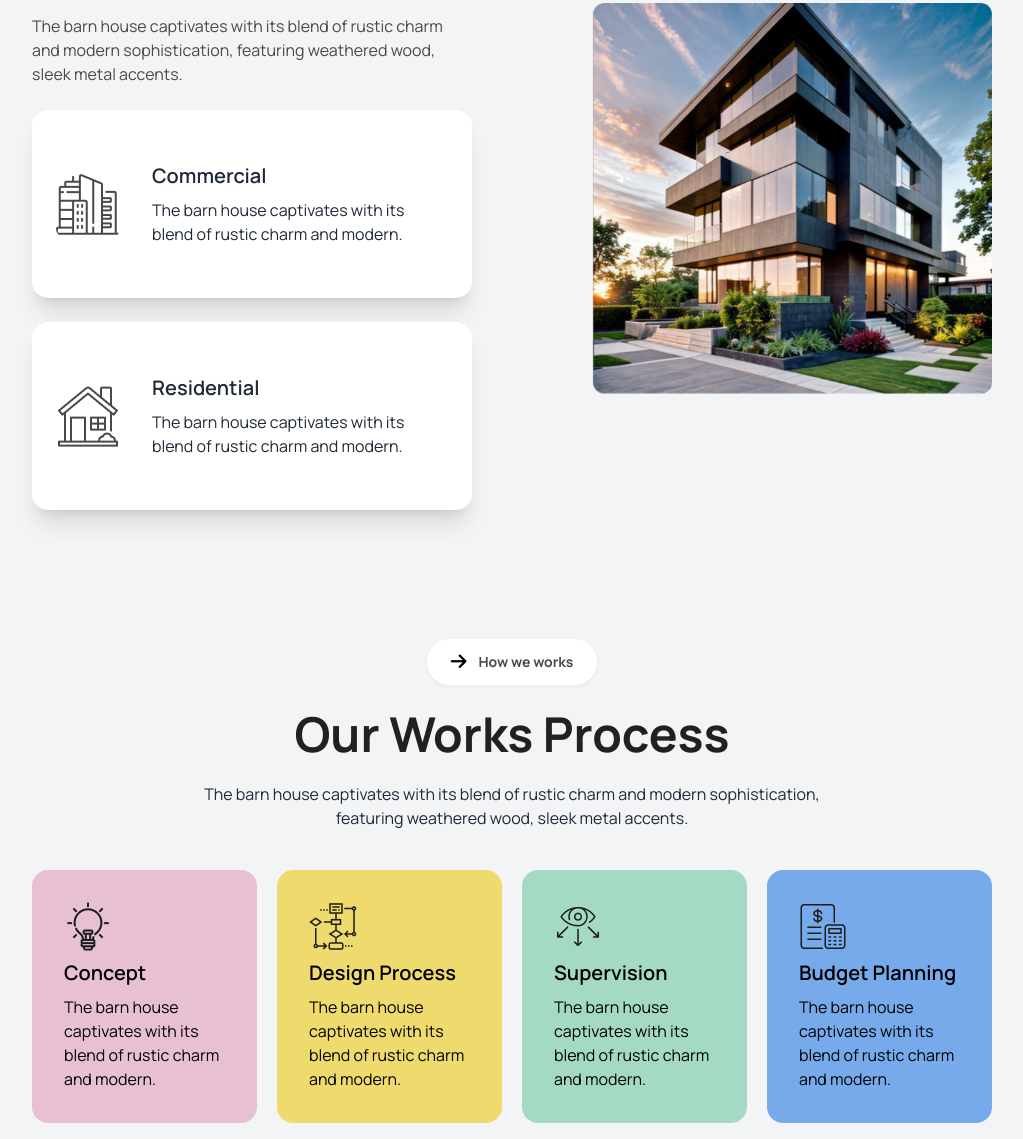
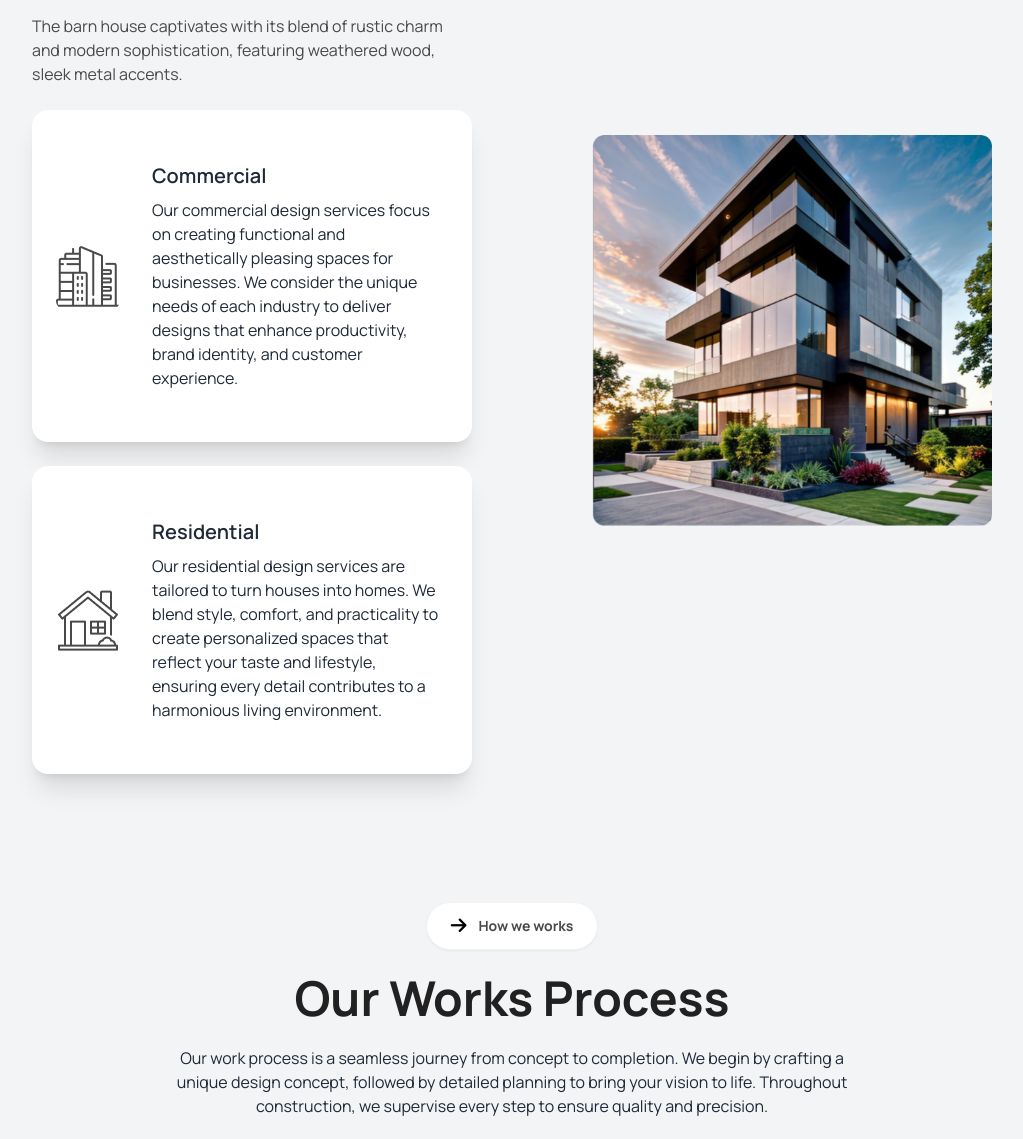
Before and after one commit to Yead191/assignment-3, a plain HTML site: page index.html in a window 1280 px wide. Shown: the part 1253-2392 px from the top of the page, without its empty margins (128-1151 px from the left). Drawn offline with nearby package versions, Linux system fonts and the light colour scheme.

Commit message:
Project complete

```diff
--- a/index.html
+++ b/index.html
@@ -132,23 +132,23 @@
 
                 <div
                     class="space-y-6 md:space-y-0 md:space-x-4 lg:space-x-0 lg:space-y-6 grid grid-cols-1 md:grid-cols-2 lg:grid-cols-1">
-                    <div class="card flex flex-row bg-base-100 shadow-xl pl-6 py-5">
+                    <div class="card flex flex-row bg-base-100 shadow-xl pl-6 py-5 items-start lg:items-center">
                         <figure>
-                            <img class="w-full rounded-lg" src="assets/commercial.png" alt="Album" />
+                            <img class="w-full rounded-lg pt-8 lg:pt-0" src="assets/commercial.png" alt="Album" />
                         </figure>
                         <div class="card-body w-5/6 text-left">
                             <h2 class="card-title">Commercial</h2>
-                            <p>The barn house captivates with its blend of rustic charm and modern.</p>
+                            <p>Our commercial design services focus on creating functional and aesthetically pleasing spaces for businesses. We consider the unique needs of each industry to deliver designs that enhance productivity, brand identity, and customer experience.</p>
 
                         </div>
                     </div>
-                    <div class="card flex flex-row  bg-base-100 shadow-xl pl-6 py-5">
+                    <div class="card flex flex-row  bg-base-100 shadow-xl pl-6 py-5 items-start lg:items-center">
                         <figure>
-                            <img src="assets/residential.png" alt="Album" />
+                            <img class="pt-8 lg:pt-0" src="assets/residential.png" alt="Album" />
                         </figure>
                         <div class="card-body w-5/6 text-left">
                             <h2 class="card-title">Residential</h2>
-                            <p>The barn house captivates with its blend of rustic charm and modern.</p>
+                            <p>Our residential design services are tailored to turn houses into homes. We blend style, comfort, and practicality to create personalized spaces that reflect your taste and lifestyle, ensuring every detail contributes to a harmonious living environment.</p>
 
                         </div>
                     </div>
@@ -168,12 +168,11 @@
 
         <!-- how we works -->
         <div class="mt-24">
-            <div class="space-y-6 text-center">
+            <div class="space-y-6 text-center ">
                 <button class="btn bg-white text-[#494949]  rounded-full font-bold  px-6 pb-1 pt-1  mt-8 "><i
                         class="mr-1 fa-solid fa-arrow-right text-lg  text-black "></i> How we works </button>
                 <h1 class="text-[#212121] font-bold text-4xl lg:text-5xl"> Our Works Process</h1>
-                <p class="text-gray-1 lg:w-[678px] mx-auto leading-6">The barn house captivates with its blend of rustic
-                    charm and modern sophistication, featuring weathered wood, sleek metal accents.</p>
+                <p class="text-gray-1 lg:w-[678px] mx-auto leading-6">Our work process is a seamless journey from concept to completion. We begin by crafting a unique design concept, followed by detailed planning to bring your vision to life. Throughout construction, we supervise every step to ensure quality and precision.</p>
             </div>
 
             <!-- cards -->
@@ -183,8 +182,7 @@
                     <div class="card-body text-black">
                         <img class="w-[48px]" src="assets/concept.png" alt="">
                         <h2 class="card-title">Concept</h2>
-                        <p class="text-gray-1 mx-auto leading-6">The barn house captivates with its blend of rustic
-                            charm and modern.</p>
+                        <p class="text-gray-1 mx-auto leading-6">We start by understanding your vision and goals to create a unique design concept tailored to your needs.</p>
 
                     </div>
                 </div>
@@ -192,8 +190,7 @@
                     <div class="card-body text-black">
                         <img class="w-[48px]" src="assets/flow-chart.png" alt="">
                         <h2 class="card-title">Design Process</h2>
-                        <p class="text-gray-1 mx-auto leading-6">The barn house captivates with its blend of rustic
-                            charm and modern.</p>
+                        <p class="text-gray-1 mx-auto leading-6">Our team develops detailed plans and visualizations to bring your concept to life with precision and creativity.</p>
 
                     </div>
                 </div>
@@ -201,8 +198,7 @@
                     <div class="card-body text-black">
                         <img class="w-[48px]" src="assets/vision.png" alt="">
                         <h2 class="card-title">Supervision</h2>
-                        <p class="text-gray-1 mx-auto leading-6">The barn house captivates with its blend of rustic
-                            charm and modern.</p>
+                        <p class="text-gray-1 mx-auto leading-6">We oversee the entire construction process, ensuring the design is executed flawlessly and to the highest standards.</p>
 
                     </div>
                 </div>
@@ -210,8 +206,7 @@
                     <div class="card-body text-black">
                         <img class="w-[48px]" src="assets/budget-planning.png" alt="">
                         <h2 class="card-title">Budget Planning</h2>
-                        <p class="text-gray-1 mx-auto leading-6">The barn house captivates with its blend of rustic
-                            charm and modern.</p>
+                        <p class="text-gray-1 mx-auto leading-6">We carefully manage costs, providing transparent budget planning to keep your project on track and within your financial goals.</p>
 
                     </div>
                 </div>
@@ -233,8 +228,7 @@
             <button class="btn  bg-[#d7eebde1] text-[#494949]  rounded-full font-bold  px-6 pb-1 pt-1  mt-8 "><i
                     class="mr-1 fa-solid fa-arrow-right text-lg  text-black  "></i> Explore our Latest works </button>
             <h1 class="text-[#212121] font-extrabold text-4xl lg:text-5xl">Our Latest Portfolio</h1>
-            <p class="text-gray-1 lg:w-[678px] mx-auto leading-6">The barn house captivates with its blend of rustic
-                charm and modern sophistication, featuring weathered wood, sleek metal accents.</p>
+            <p class="text-gray-1 lg:w-[678px] mx-auto leading-6">Explore our latest portfolio, showcasing a diverse range of projects that highlight our commitment to innovative design and exceptional quality.</p>
         </div>
 
         <!-- container -->
@@ -403,8 +397,7 @@
                     class="btn opacity-90 bg-[#dbf3bde1] text-[#494949]  rounded-full font-bold  px-6 pb-1 pt-1  mt-8 "><i
                         class="mr-1 fa-solid fa-arrow-right text-lg  text-black  "></i> Let’s Connect</button>
                 <h1 class="text-[#212121] font-bold text-4xl md:text-5xl">Let’s Discuss Next Project</h1>
-                <p class="text-[#494949] leading-6 lg:w-[700px] mx-auto">The barn house captivates with its blend of
-                    rustic charm and modern sophistication, featuring weathered wood, sleek metal accents.</p>
+                <p class="text-[#494949] leading-6 lg:w-[700px] mx-auto">Ready to bring your vision to life? Let's discuss your next project! Whether it's a commercial space or a residential design, our team is eager to collaborate and turn your ideas into reality. Get in touch with us today to start the conversation.</p>
             </div>
 
 
@@ -442,8 +435,7 @@
                 <a class="btn btn-ghost text-3xl text-[#E9E9E9] font-extrabold "><i
                         class="fa-solid fa-arrow-right -rotate-45 text-xl text-black  bg-[#ABEF5F] rounded-full px-2 py-1"></i>
                     Rinterio</a>
-                <p class="text-[#737373] leading-6">The barn house captivates with its blend of rustic charm and modern
-                    sophistication, featuring weathered wood, sleek metal accents.</p>
+                <p class="text-[#737373] leading-6">Rinterio, we believe in the power of design to transform spaces and elevate experiences. Our approach is client-centered, blending creativity with practicality to deliver designs that are both stunning and functional.</p>
             </div>
             <ul class=" lg:w-[900px] mx-auto px-1 mt-6 md:flex justify-between text-center space-y-6 md:space-y-0">
                 <li><a
```
